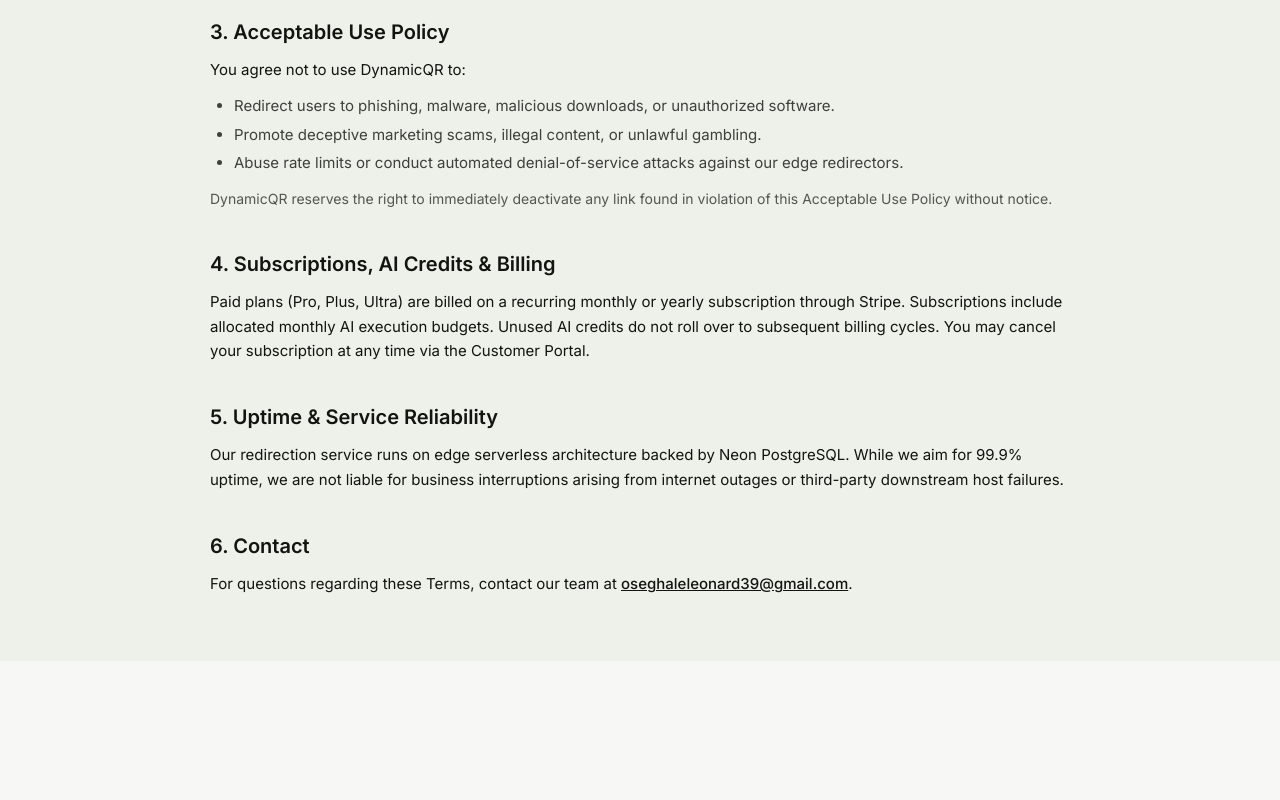
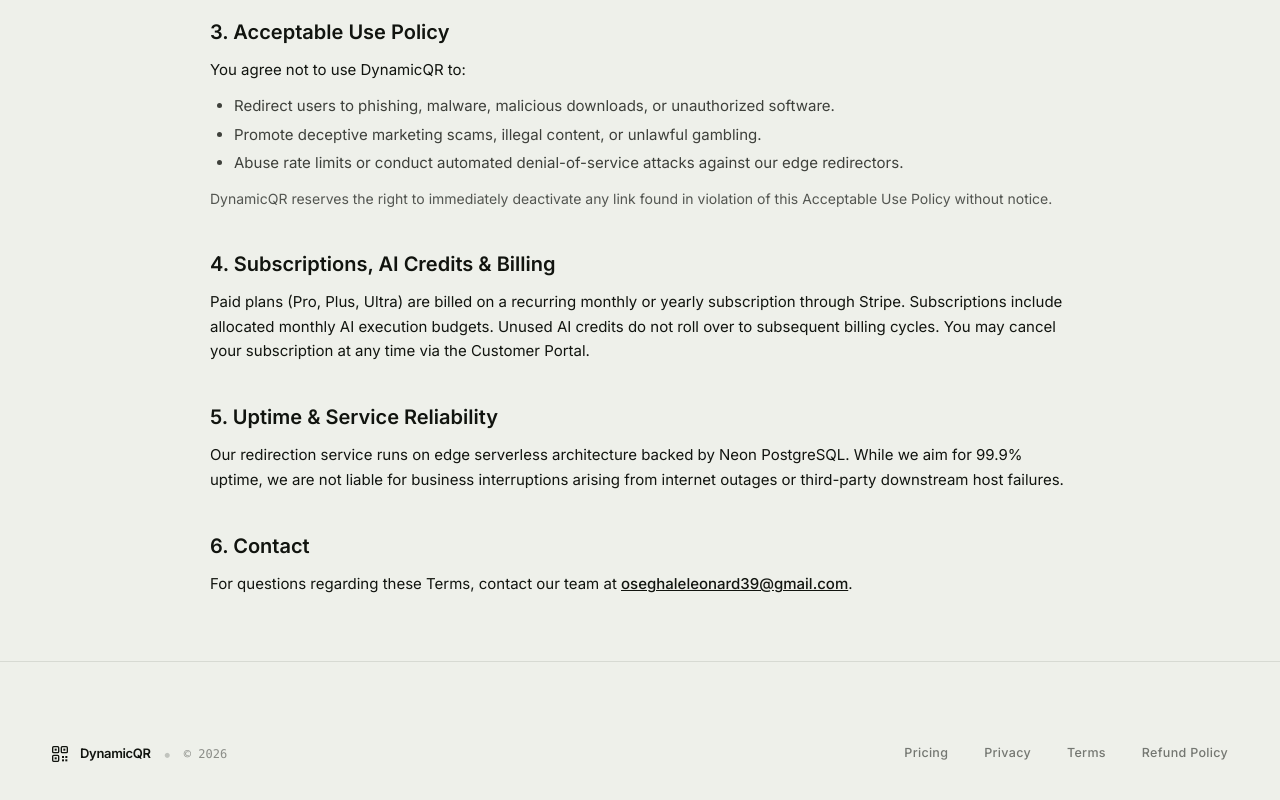
Before and after one commit to Relayyl6/my-qr, a Next.js app: page /terms in a window 1280 px wide. Shown: the part 523-1323 px from the top of the page. Before the commit the page ends 1184 px from the top, so only its background shows below. Built offline with nearby package versions, Linux system fonts and the light colour scheme; a web font is replaced by a local one.

Commit message:
design: redesign minimalist, whitespace-first footer across all pages

```diff
--- a/app/page.tsx
+++ b/app/page.tsx
@@ -19,23 +19,6 @@ export const revalidate = 0;
 const display = Space_Grotesk({ subsets: ['latin'], weight: ['500', '700'], variable: '--font-display' });
 const body = IBM_Plex_Sans({ subsets: ['latin'], weight: ['400', '500', '600'], variable: '--font-body' });
 const mono = IBM_Plex_Mono({ subsets: ['latin'], weight: ['400', '500'], variable: '--font-mono' });
-
-function QrMark({ className = 'w-6 h-6', fill = '#11140F' }: { className?: string; fill?: string }) {
-  return (
-    <svg viewBox="0 0 24 24" className={className} fill="none">
-      <rect x="1" y="1" width="9" height="9" rx="1.5" stroke={fill} strokeWidth="2" />
-      <rect x="4" y="4" width="3" height="3" fill={fill} />
-      <rect x="14" y="1" width="9" height="9" rx="1.5" stroke={fill} strokeWidth="2" />
-      <rect x="17" y="4" width="3" height="3" fill={fill} />
-      <rect x="1" y="14" width="9" height="9" rx="1.5" stroke={fill} strokeWidth="2" />
-      <rect x="4" y="17" width="3" height="3" fill={fill} />
-      <rect x="15" y="15" width="3" height="3" fill={fill} />
-      <rect x="20" y="15" width="3" height="3" fill={fill} />
-      <rect x="15" y="20" width="3" height="3" fill={fill} />
-      <rect x="20" y="20" width="3" height="3" fill={fill} />
-    </svg>
-  );
-}
 
 export default async function Home() {
   const user = await getCurrentUser();
@@ -222,26 +205,6 @@ export default async function Home() {
         workspaceContent={workspaceContent}
         announcementBanner={effectiveAnnouncement}
       />
-
-      <footer className="max-w-[1200px] mx-auto px-5 md:px-8 py-10 flex flex-col sm:flex-row items-center justify-between gap-4 text-[13px] text-[#11140F]/55 border-t border-[#11140F]/10">
-        <div className="flex items-center gap-2">
-          <QrMark className="w-4 h-4" fill="#11140F99" />
-          <span className="font-medium text-[#11140F]">DynamicQR</span>
-        </div>
-        <div className="flex items-center gap-6 flex-wrap text-[12.5px]">
-          <a href="/pricing" className="hover:text-[#11140F] transition-colors">Pricing</a>
-          <a href="/terms" className="hover:text-[#11140F] transition-colors">Terms</a>
-          <a href="/privacy" className="hover:text-[#11140F] transition-colors">Privacy</a>
-          <a href="/refund" className="hover:text-[#11140F] transition-colors">Refund Policy</a>
-        </div>
-        <div className="flex flex-col items-center sm:items-end gap-1">
-          <p className="text-[12px] text-[#11140F]/45">One code, printed once. Routed as long as it needs to be.</p>
-          <p className="text-[11px] text-[#11140F]/35 max-w-[340px] text-center sm:text-right">
-            🔒 By using this site, you consent to anonymised session telemetry — including page visits, device type, approximate location, and interaction recordings — used solely for platform improvement. Passwords are never captured. See our{' '}
-            <a href="/privacy" className="underline underline-offset-2 hover:text-[#11140F]/60 transition-colors">Privacy Policy</a>.
-          </p>
-        </div>
-      </footer>
     </div>
   );
 }
--- a/app/pricing/page.tsx
+++ b/app/pricing/page.tsx
@@ -1,6 +1,7 @@
 import { getCurrentUser } from '@/lib/auth';
 import { prisma } from '@/lib/prisma';
 import Link from 'next/link';
+import Footer from '@/components/Footer';
 import { ArrowLeft, ShieldCheck, Sparkles } from 'lucide-react';
 import PricingTable from '@/components/PricingTable';
 import ComprehensiveFeatureMatrix from '@/components/ComprehensiveFeatureMatrix';
@@ -151,20 +152,7 @@ export default async function PricingPage() {
         </div>
       </main>
 
-      <footer className="border-t border-[#11140F]/10 py-10 max-w-[1200px] mx-auto px-5 flex flex-col gap-4 text-[13px] text-[#11140F]/50">
-        <div className="flex flex-col sm:flex-row items-center justify-between gap-4">
-          <p>&copy; {new Date().getFullYear()} DynamicQR • All rights reserved.</p>
-          <div className="flex items-center gap-6 text-[12.5px]">
-            <Link href="/terms" className="hover:text-[#11140F] transition-colors">Terms</Link>
-            <Link href="/privacy" className="hover:text-[#11140F] transition-colors">Privacy</Link>
-            <Link href="/refund" className="hover:text-[#11140F] transition-colors">Refund Policy</Link>
-          </div>
-        </div>
-        <p className="text-[11px] text-[#11140F]/35 text-center max-w-[520px] mx-auto">
-          🔒 By visiting this site, you consent to anonymised session telemetry — page visits, device type, approximate location, and interaction recordings — used solely for platform improvement. Passwords are never captured. See our{' '}
-          <Link href="/privacy" className="underline underline-offset-2 hover:text-[#11140F]/55">Privacy Policy</Link>.
-        </p>
-      </footer>
+      <Footer theme="light" />
     </div>
   );
 }
--- a/app/privacy/page.tsx
+++ b/app/privacy/page.tsx
@@ -1,4 +1,5 @@
 import Link from 'next/link';
+import Footer from '@/components/Footer';
 import { ArrowLeft } from 'lucide-react';
 
 export const metadata = {
@@ -77,10 +78,7 @@ export default function PrivacyPage() {
         </section>
       </main>
 
-      <footer className="border-t border-[#11140F]/10 py-8 max-w-[900px] mx-auto px-5 text-center text-[12px] text-[#11140F]/40 space-y-2">
-        <p>🔒 By using this site, you consent to anonymised session telemetry and precision entry logging. Passwords are never captured.</p>
-        <p>&copy; {new Date().getFullYear()} DynamicQR • All rights reserved.</p>
-      </footer>
+      <Footer theme="light" />
     </div>
   );
 }
--- a/app/refund/page.tsx
+++ b/app/refund/page.tsx
@@ -1,4 +1,5 @@
 import Link from 'next/link';
+import Footer from '@/components/Footer';
 import { ArrowLeft } from 'lucide-react';
 
 export const metadata = {
@@ -53,6 +54,7 @@ export default function RefundPage() {
           </p>
         </section>
       </main>
+      <Footer theme="light" />
     </div>
   );
 }
--- a/app/terms/page.tsx
+++ b/app/terms/page.tsx
@@ -1,4 +1,5 @@
 import Link from 'next/link';
+import Footer from '@/components/Footer';
 import { ArrowLeft } from 'lucide-react';
 
 export const metadata = {
@@ -75,6 +76,7 @@ export default function TermsPage() {
           </p>
         </section>
       </main>
+      <Footer theme="light" />
     </div>
   );
 }
--- /dev/null
+++ b/components/Footer.tsx
@@ -0,0 +1,87 @@
+import Link from 'next/link';
+
+interface FooterProps {
+  theme?: 'dark' | 'light';
+  className?: string;
+}
+
+export function QrMark({ className = 'w-4 h-4', fill = 'currentColor' }: { className?: string; fill?: string }) {
+  return (
+    <svg viewBox="0 0 24 24" className={className} fill="none">
+      <rect x="1" y="1" width="9" height="9" rx="1.5" stroke={fill} strokeWidth="2" />
+      <rect x="4" y="4" width="3" height="3" fill={fill} />
+      <rect x="14" y="1" width="9" height="9" rx="1.5" stroke={fill} strokeWidth="2" />
+      <rect x="17" y="4" width="3" height="3" fill={fill} />
+      <rect x="1" y="14" width="9" height="9" rx="1.5" stroke={fill} strokeWidth="2" />
+      <rect x="4" y="17" width="3" height="3" fill={fill} />
+      <rect x="15" y="15" width="3" height="3" fill={fill} />
+      <rect x="20" y="15" width="3" height="3" fill={fill} />
+      <rect x="15" y="20" width="3" height="3" fill={fill} />
+      <rect x="20" y="20" width="3" height="3" fill={fill} />
+    </svg>
+  );
+}
+
+export default function Footer({ theme = 'light', className = '' }: FooterProps) {
+  const isDark = theme === 'dark';
+
+  return (
+    <footer
+      className={`w-full ${
+        isDark
+          ? 'bg-[#11140F] text-white border-t border-white/10'
+          : 'bg-[#EEF0EA] text-[#11140F] border-t border-[#11140F]/10'
+      } ${className}`}
+    >
+      <div className="max-w-[1240px] mx-auto px-6 sm:px-8 py-16 md:py-20 flex flex-col sm:flex-row items-center justify-between gap-6">
+        {/* Brand & Copyright */}
+        <div className="flex items-center gap-3">
+          <QrMark className="w-4 h-4 shrink-0" fill={isDark ? '#34D399' : '#11140F'} />
+          <span className={`text-[13px] font-semibold tracking-tight ${isDark ? 'text-white' : 'text-[#11140F]'}`}>
+            DynamicQR
+          </span>
+          <span className={isDark ? 'text-white/20' : 'text-[#11140F]/20'}>•</span>
+          <span className={`text-[12px] font-mono ${isDark ? 'text-white/40' : 'text-[#11140F]/45'}`}>
+            © {new Date().getFullYear()}
+          </span>
+        </div>
+
+        {/* Minimal Nav Links */}
+        <nav className="flex items-center gap-7 sm:gap-9 text-[12.5px] font-medium tracking-wide">
+          <Link
+            href="/pricing"
+            className={`${
+              isDark ? 'text-white/50 hover:text-white' : 'text-[#11140F]/55 hover:text-[#11140F]'
+            } transition-colors`}
+          >
+            Pricing
+          </Link>
+          <Link
+            href="/privacy"
+            className={`${
+              isDark ? 'text-white/50 hover:text-white' : 'text-[#11140F]/55 hover:text-[#11140F]'
+            } transition-colors`}
+          >
+            Privacy
+          </Link>
+          <Link
+            href="/terms"
+            className={`${
+              isDark ? 'text-white/50 hover:text-white' : 'text-[#11140F]/55 hover:text-[#11140F]'
+            } transition-colors`}
+          >
+            Terms
+          </Link>
+          <Link
+            href="/refund"
+            className={`${
+              isDark ? 'text-white/50 hover:text-white' : 'text-[#11140F]/55 hover:text-[#11140F]'
+            } transition-colors`}
+          >
+            Refund Policy
+          </Link>
+        </nav>
+      </div>
+    </footer>
+  );
+}
--- a/components/HomeTabs.tsx
+++ b/components/HomeTabs.tsx
@@ -2,6 +2,7 @@
 
 import { useState, useEffect } from 'react';
 import HeaderNav from './HeaderNav';
+import Footer from './Footer';
 import { ChevronRight } from 'lucide-react';
 
 interface HomeTabsProps {
@@ -67,23 +68,24 @@ export default function HomeTabs({
 
       {/* Tab 1: Dedicated Workspace View (Zero scrolling past marketing copy) */}
       {activeTab === 'workspace' && (
-        <section id="workspace" className="flex-1 bg-[#EEF0EA]">
-          <div className="max-w-[1240px] mx-auto px-4 sm:px-6 md:px-8 py-8 sm:py-12 space-y-8">
+        <section id="workspace" className="flex-1 bg-[#EEF0EA] flex flex-col justify-between">
+          <div className="max-w-[1240px] mx-auto px-4 sm:px-6 md:px-8 py-8 sm:py-12 space-y-8 w-full">
             {workspaceContent}
           </div>
+          <Footer theme="light" />
         </section>
       )}
 
       {/* Tab 2: Marketing Overview & Tour */}
       {activeTab === 'overview' && (
-        <div id="overview" className="flex-1">
+        <div id="overview" className="flex-1 bg-[#11140F] flex flex-col">
           {overviewContent}
 
           {/* Bottom Banner prompting user to enter Workspace */}
-          <div className="bg-[#11140F] text-white py-12 px-4 sm:px-6 border-t border-white/10">
+          <div className="bg-[#11140F] text-white py-14 px-4 sm:px-6 border-t border-white/10">
             <div className="max-w-[1240px] mx-auto flex flex-col sm:flex-row items-center justify-between gap-6 text-center sm:text-left">
               <div>
-                <h3 className="text-xl sm:text-2xl font-bold">
+                <h3 className="text-xl sm:text-2xl font-bold tracking-tight">
                   Ready to manage your dynamic codes?
                 </h3>
                 <p className="text-white/60 text-[14px] mt-1">
@@ -104,6 +106,8 @@ export default function HomeTabs({
               </button>
             </div>
           </div>
+
+          <Footer theme="dark" />
         </div>
       )}
     </div>
```
Also changed, not shown: scripts/test-all-new-features.ts (+9 -10 lines).
